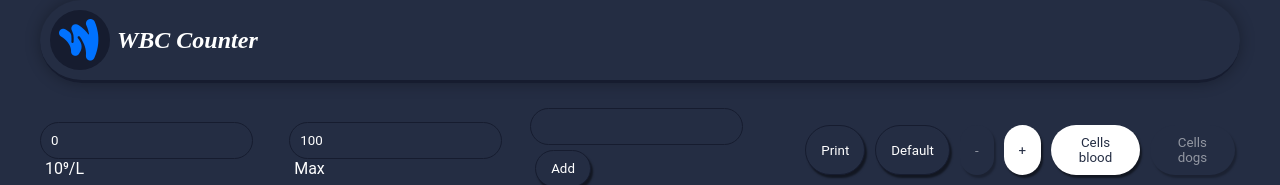
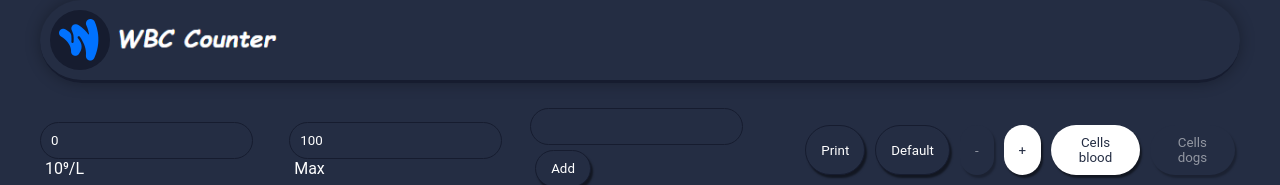
Before and after one commit to tsuker26/wbc-counter, a React (Create React App) app: page / in a window 1280 px wide. Shown: the top 185 px of the page. Built offline with nearby package versions, Linux system fonts and the light colour scheme.

Commit message:
refactor

```diff
--- a/src/components/Header.tsx
+++ b/src/components/Header.tsx
@@ -1,12 +1,12 @@
-import  {FC} from 'react';
+import {FC} from 'react';
 
-const Header:FC = () => {
+const Header: FC = () => {
     return (
         <header className={'header'}>
             <div className={'header_logo'}>
                 <img src="/img/header-icon.png" alt=""/>
             </div>
-            <span className={'header_name'}>WBC Counter</span>
+            <img className={'name_logo'} src="/img/name-icon.png" alt=""/>
         </header>
     );
 };
--- a/src/styles/App.scss
+++ b/src/styles/App.scss
@@ -41,13 +41,10 @@ body {
     background-color:$additional-colors;
     border-radius: 50%;
   }
-  .header_name {
+  .name_logo{
+    height: 30px;
     align-self: center;
     margin-left: 7px;
-    font-family:cursive;
-    font-weight: bold;
-    font-size: 24px;
-    font-style: oblique;
   }
 }
 
```
Also changed, not shown: public/img/name-icon.png (added).
